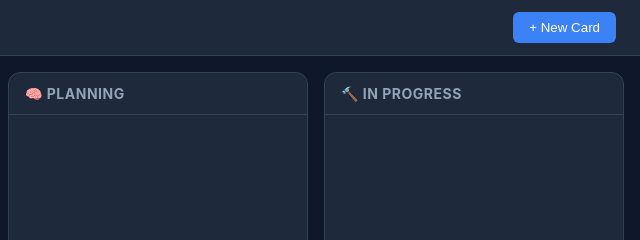
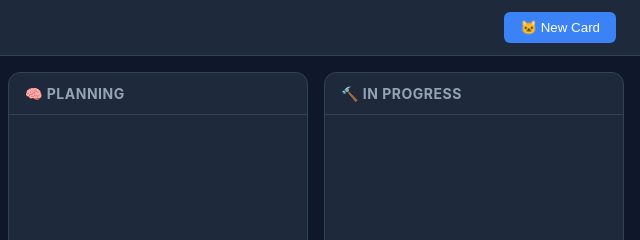
Before and after one commit to arashari/kanban-pi, a website: page public/index.html in a window 1280 px wide. Shown: the top 240 px of the page, 640-1280 px from the left. Drawn offline with nearby package versions, Linux system fonts and the light colour scheme; no server answers.

Commit message:
ui: replace + with 🐱 in new card button

```diff
--- a/public/index.html
+++ b/public/index.html
@@ -10,7 +10,7 @@
 <body>
   <header class="header">
     <h1>🦀 Kanban Pi</h1>
-    <button id="new-card-btn" class="btn">+ New Card</button>
+    <button id="new-card-btn" class="btn">🐱 New Card</button>
   </header>
 
   <main class="board">
```
